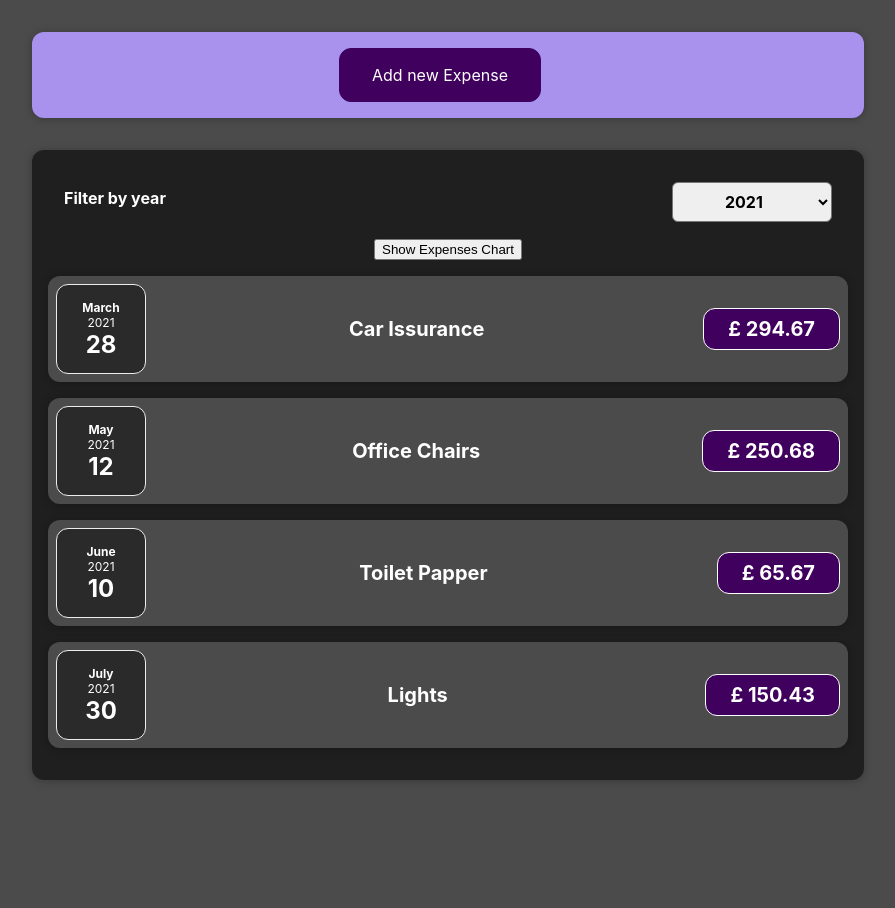
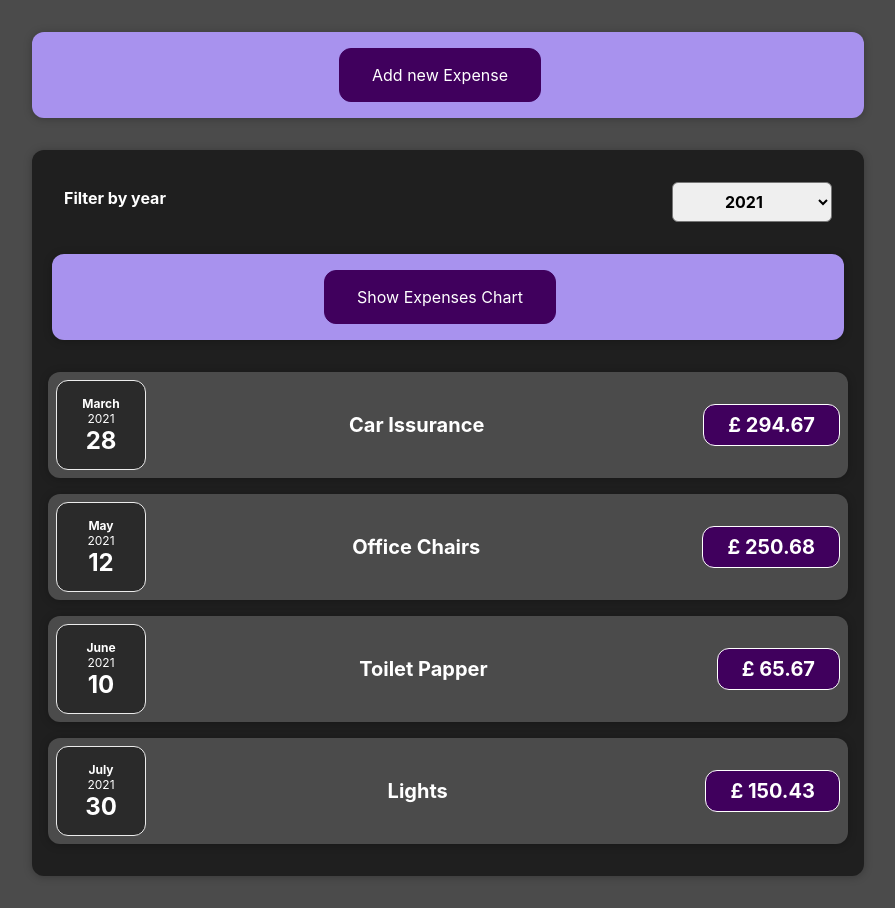
Before and after one commit to robinucar/expensesTracker, a React (Create React App) app: page / in a window 1280 px wide. Shown: the whole page, without its empty margins (192-1087 px from the left). Before the commit the page ends 812 px from the top, so only its background shows below. Built offline with nearby package versions, Linux system fonts and the light colour scheme.

Commit message:
chart button style

```diff
--- a/src/components/Chart/Chart.css
+++ b/src/components/Chart/Chart.css
@@ -7,3 +7,24 @@
   justify-content: space-around;
   height: 10rem;
 }
+
+.chart-button {
+  background-color: #a892ee;
+  padding: 1rem;
+  margin: 2rem auto;
+  width: 50rem;
+  max-width: 95%;
+  border-radius: 12px;
+  text-align: center;
+  box-shadow: 0 1px 8px rgba(0, 0, 0, 0.25);
+}
+.chart-button__action {
+  font: inherit;
+  cursor: pointer;
+  padding: 1rem 2rem;
+  border: 1px solid #40005d;
+  background-color: #40005d;
+  color: white;
+  border-radius: 12px;
+  margin-right: 1rem;
+}
--- a/src/components/Chart/Chart.js
+++ b/src/components/Chart/Chart.js
@@ -17,7 +17,11 @@ const Chart = ({ dataPoints, hideChart }) => {
           />
         ))}
       </div>
-      <button onClick={hideChart}>Hide Chart</button>
+      <div className='chart-button'>
+        <button className='chart-button__action' onClick={hideChart}>
+          Hide Chart
+        </button>
+      </div>
     </>
   );
 };
--- a/src/components/ExpensesChart/ExpensesChart.js
+++ b/src/components/ExpensesChart/ExpensesChart.js
@@ -1,5 +1,6 @@
 import React, { useState } from 'react';
 import Chart from '../Chart/Chart';
+import '../Chart/Chart.css';
 
 const ExpensesChart = ({ expenses }) => {
   const [chartVisibility, setChartVisibility] = useState(false);
@@ -32,7 +33,11 @@ const ExpensesChart = ({ expenses }) => {
   return (
     <div>
       {!chartVisibility && (
-        <button onClick={showChartHandler}>Show Expenses Chart</button>
+        <div className='chart-button'>
+          <button className='chart-button__action' onClick={showChartHandler}>
+            Show Expenses Chart
+          </button>
+        </div>
       )}
       {chartVisibility && (
         <Chart dataPoints={chartData} hideChart={hideChartHandler} />
```
